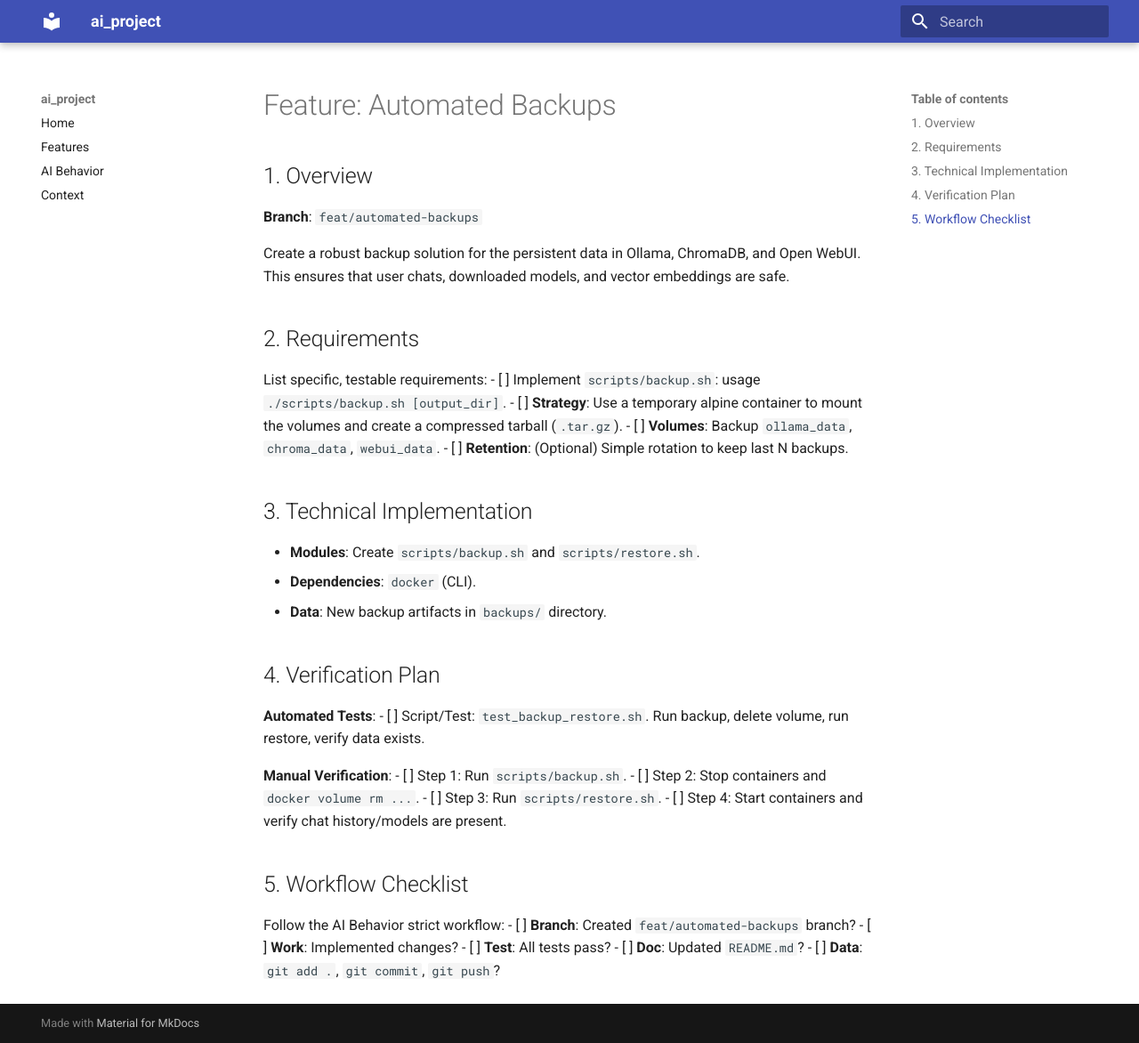
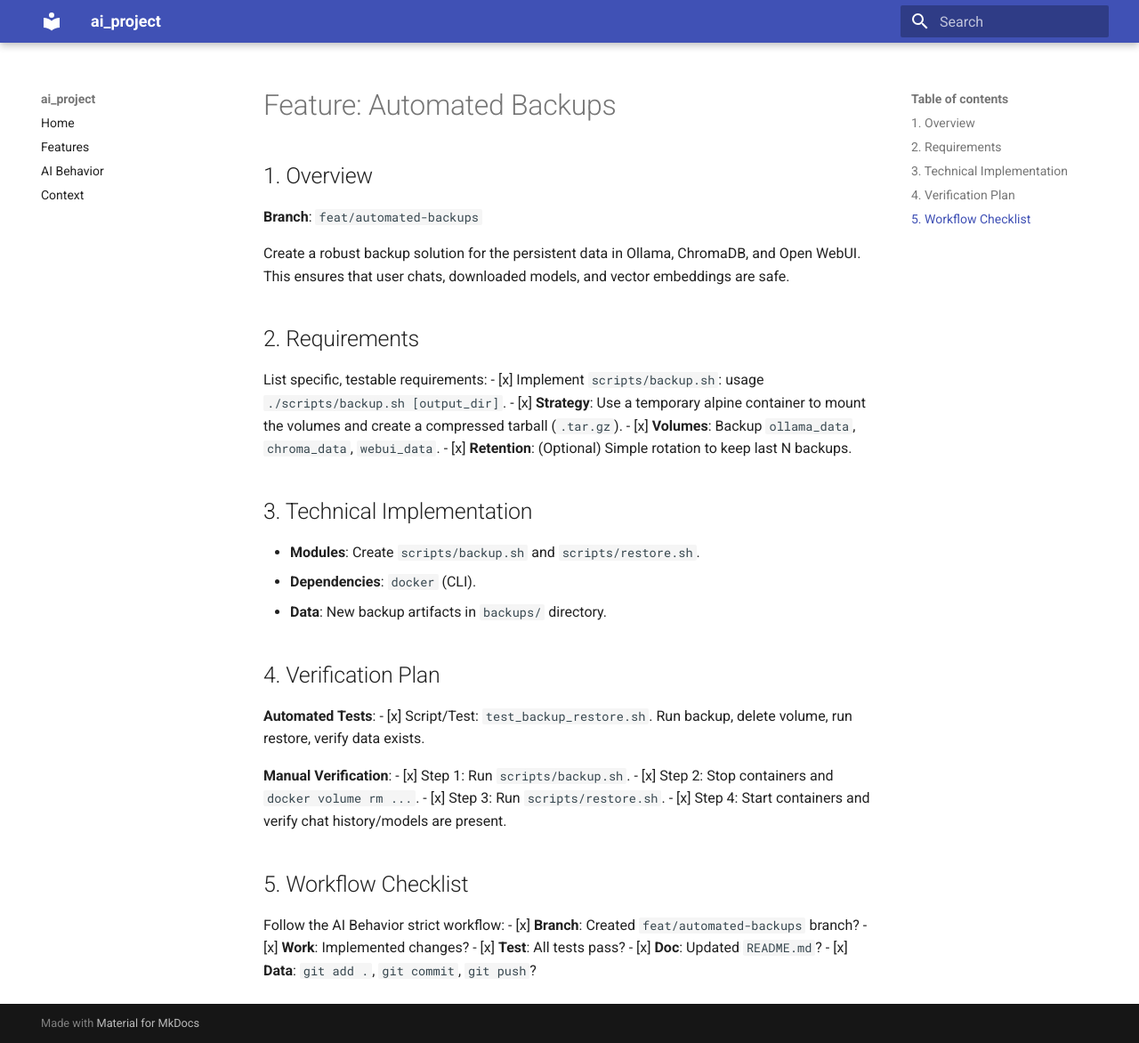
Before and after one commit to jlwestsr/nebulus, an MkDocs documentation site: the page built from docs/features/07_automated_backups.md, in a window 1280 px wide and 1172 px high. Shown: the whole window at 89% size. Built offline with MkDocs 1.6.1 and Material for MkDocs 9.7.7, drawn with Linux system fonts in a browser that asks for light colours.

```diff
--- a/docs/features/07_automated_backups.md
+++ b/docs/features/07_automated_backups.md
@@ -7,10 +7,10 @@ Create a robust backup solution for the persistent data in Ollama, ChromaDB, and
 
 ## 2. Requirements
 List specific, testable requirements:
-- [ ] Implement `scripts/backup.sh`: usage `./scripts/backup.sh [output_dir]`.
-- [ ] **Strategy**: Use a temporary alpine container to mount the volumes and create a compressed tarball (`.tar.gz`).
-- [ ] **Volumes**: Backup `ollama_data`, `chroma_data`, `webui_data`.
-- [ ] **Retention**: (Optional) Simple rotation to keep last N backups.
+- [x] Implement `scripts/backup.sh`: usage `./scripts/backup.sh [output_dir]`.
+- [x] **Strategy**: Use a temporary alpine container to mount the volumes and create a compressed tarball (`.tar.gz`).
+- [x] **Volumes**: Backup `ollama_data`, `chroma_data`, `webui_data`.
+- [x] **Retention**: (Optional) Simple rotation to keep last N backups.
 
 ## 3. Technical Implementation
 - **Modules**: Create `scripts/backup.sh` and `scripts/restore.sh`.
@@ -19,18 +19,18 @@ List specific, testable requirements:
 
 ## 4. Verification Plan
 **Automated Tests**:
-- [ ] Script/Test: `test_backup_restore.sh`. Run backup, delete volume, run restore, verify data exists.
+- [x] Script/Test: `test_backup_restore.sh`. Run backup, delete volume, run restore, verify data exists.
 
 **Manual Verification**:
-- [ ] Step 1: Run `scripts/backup.sh`.
-- [ ] Step 2: Stop containers and `docker volume rm ...`.
-- [ ] Step 3: Run `scripts/restore.sh`.
-- [ ] Step 4: Start containers and verify chat history/models are present.
+- [x] Step 1: Run `scripts/backup.sh`.
+- [x] Step 2: Stop containers and `docker volume rm ...`.
+- [x] Step 3: Run `scripts/restore.sh`.
+- [x] Step 4: Start containers and verify chat history/models are present.
 
 ## 5. Workflow Checklist
 Follow the AI Behavior strict workflow:
-- [ ] **Branch**: Created `feat/automated-backups` branch?
-- [ ] **Work**: Implemented changes?
-- [ ] **Test**: All tests pass?
-- [ ] **Doc**: Updated `README.md`?
-- [ ] **Data**: `git add .`, `git commit`, `git push`?
+- [x] **Branch**: Created `feat/automated-backups` branch?
+- [x] **Work**: Implemented changes?
+- [x] **Test**: All tests pass?
+- [x] **Doc**: Updated `README.md`?
+- [x] **Data**: `git add .`, `git commit`, `git push`?
```
Also changed, not shown: README.md (+1 -0 lines), 3 other files.
